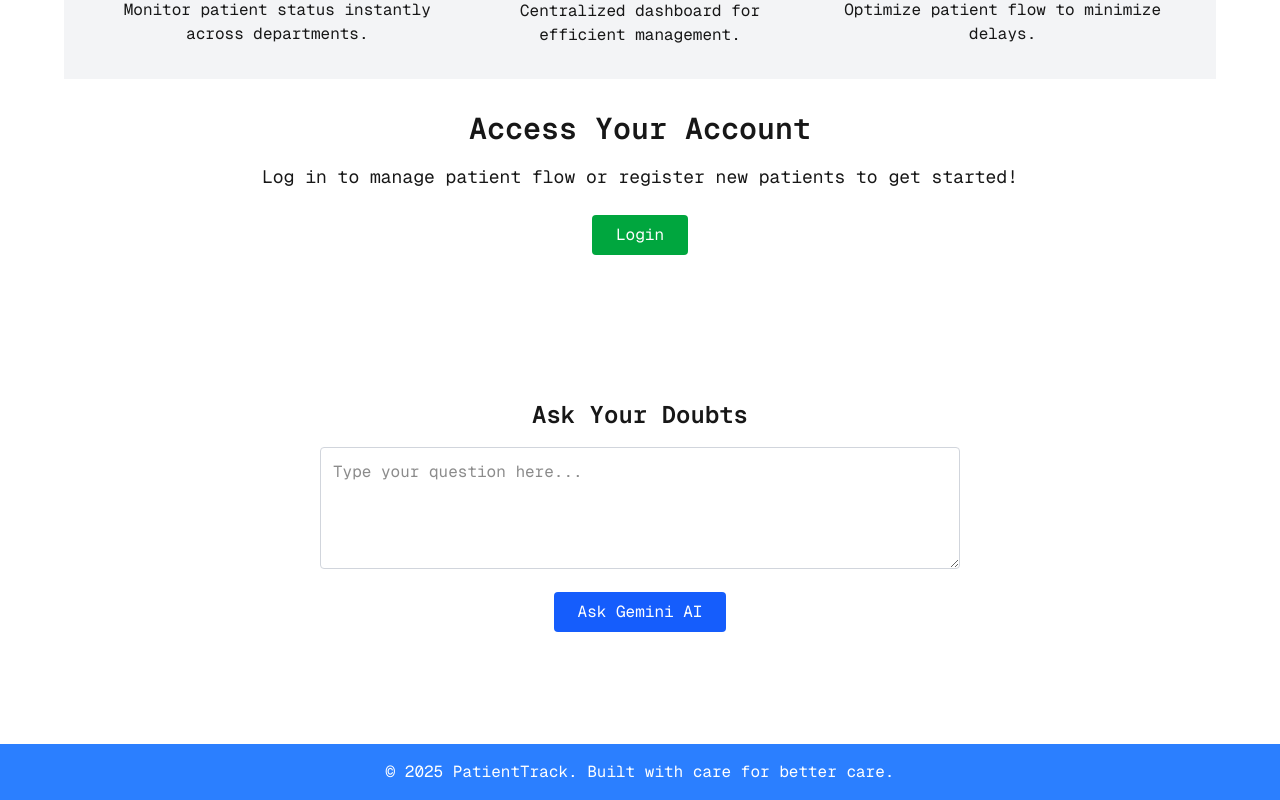
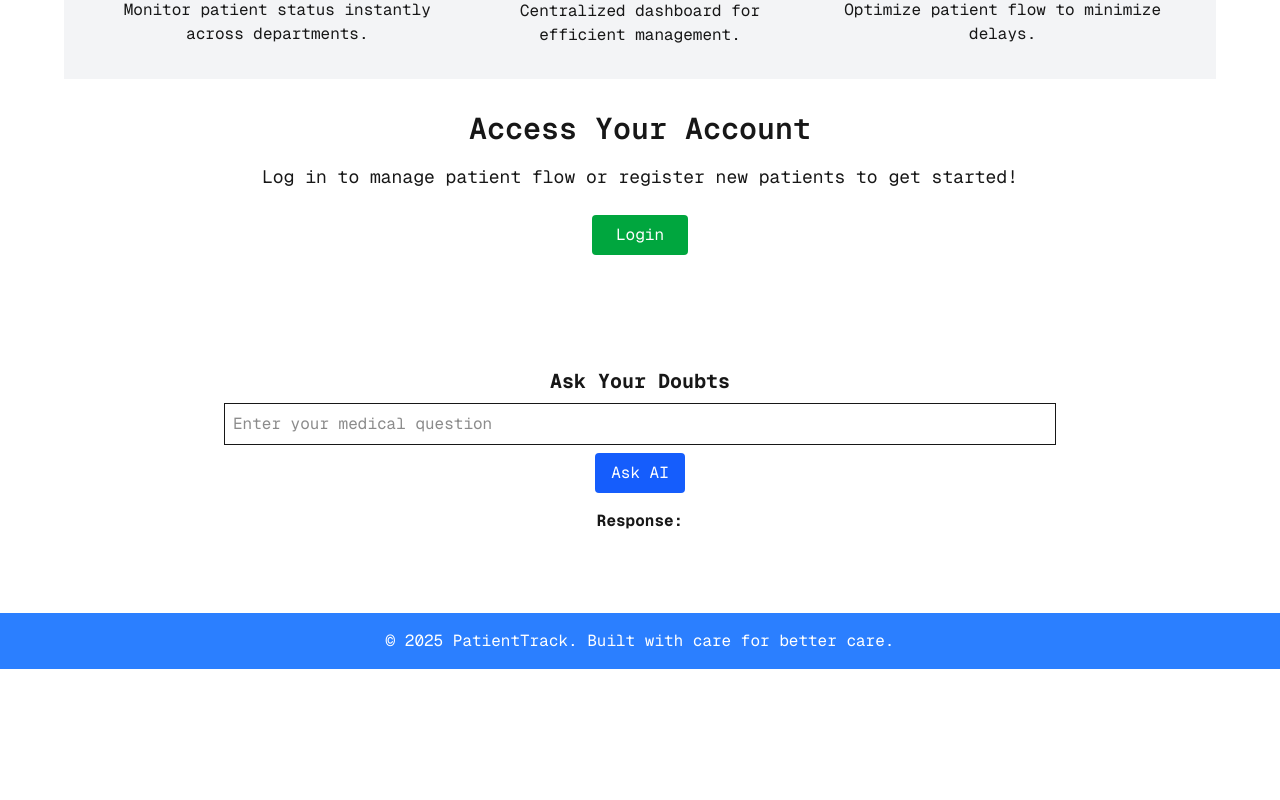
Before and after one commit to Sherlin-S/patient-track-website, a Next.js app: page / in a window 1280 px wide. Shown: the part 1094-1894 px from the top of the page. After the commit the page ends 1763 px from the top, so only its background shows below. Built offline with nearby package versions, Linux system fonts and the light colour scheme.

Commit message:
Update AskDoubt.js

```diff
--- a/src/components/AskDoubt.js
+++ b/src/components/AskDoubt.js
@@ -1,55 +1,52 @@
 import { useState } from "react";
 
 export default function AskDoubt() {
-  const [question, setQuestion] = useState("");
-  const [answer, setAnswer] = useState("");
-  const [loading, setLoading] = useState(false);
+  const [input, setInput] = useState(""); // ✅ Add this
+  const [response, setResponse] = useState("");
 
   const handleAsk = async () => {
-    if (!question.trim()) return;
-    setLoading(true);
-    setAnswer("");
+    if (!input.trim()) {
+      setResponse("Please enter a question.");
+      return;
+    }
 
     try {
       const res = await fetch("/api/ask", {
         method: "POST",
-        headers: { "Content-Type": "application/json" },
-        body: JSON.stringify({ question }),
+        headers: {
+          "Content-Type": "application/json",
+        },
+        body: JSON.stringify({ prompt: input }),
       });
 
       const data = await res.json();
-      setAnswer(data.answer);
-    } catch (err) {
-      setAnswer("Something went wrong.");
-    } finally {
-      setLoading(false);
+      setResponse(data.response || "No valid response received.");
+    } catch (error) {
+      console.error("Fetch error:", error);
+      setResponse("Failed to get response.");
     }
   };
 
   return (
-    <div className="py-12 bg-white text-center px-4 max-w-2xl mx-auto">
-      <h2 className="text-2xl font-semibold mb-4">Ask Your Doubts</h2>
-      <textarea
-        className="w-full border border-gray-300 rounded p-3 mb-4"
-        rows="4"
-        placeholder="Type your question here..."
-        value={question}
-        onChange={(e) => setQuestion(e.target.value)}
+    <div className="p-4">
+      <h2 className="text-xl font-bold mb-2">Ask Your Doubts</h2>
+      <input
+        type="text"
+        placeholder="Enter your medical question"
+        value={input}
+        onChange={(e) => setInput(e.target.value)}
+        className="border p-2 w-full mb-2"
       />
-      <br />
       <button
         onClick={handleAsk}
-        className="bg-blue-600 text-white px-6 py-2 rounded hover:bg-blue-500"
+        className="bg-blue-600 text-white px-4 py-2 rounded"
       >
-        {loading ? "Thinking..." : "Ask Gemini AI"}
+        Ask AI
       </button>
-
-      {answer && (
-        <div className="mt-6 text-left bg-gray-50 p-4 rounded border">
-          <h3 className="font-medium mb-2">Answer:</h3>
-          <p>{answer}</p>
-        </div>
-      )}
+      <div className="mt-4">
+        <strong>Response:</strong>
+        <p>{response}</p>
+      </div>
     </div>
   );
 }
```
